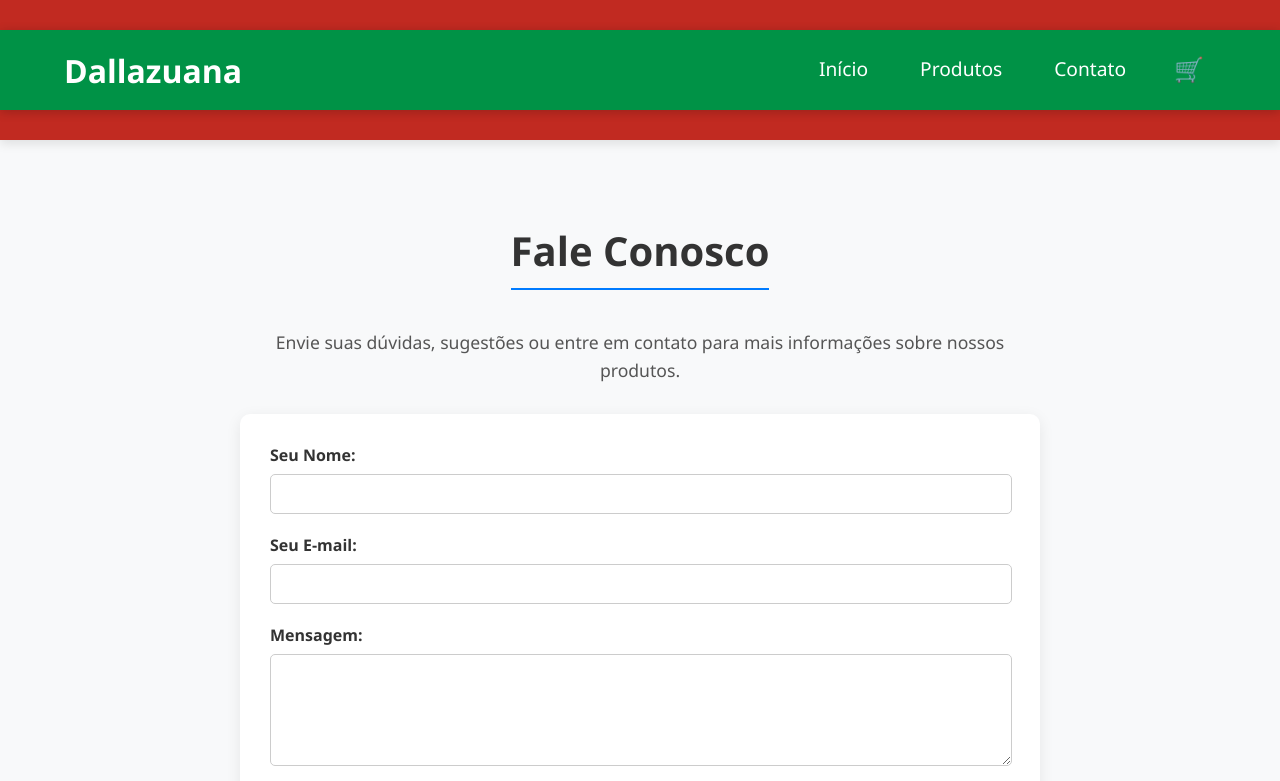
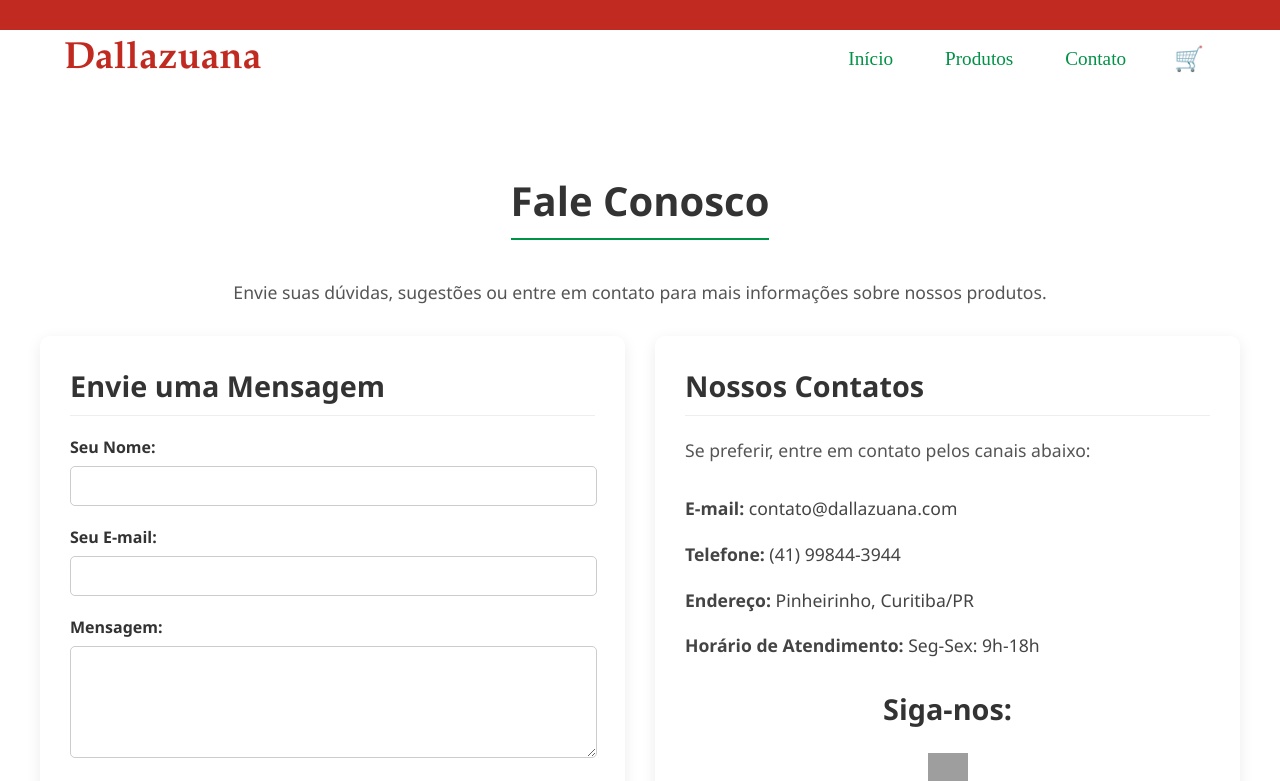
Before and after one commit to AngelloEvan/dallazuana, a React (Create React App) app: page /contato in a window 1280 px wide. Shown: the top 781 px of the page. Built offline with nearby package versions, Linux system fonts and the light colour scheme; grey boxes are pictures that could not be loaded.

Commit message:
atualizações de design e implementação de formulario da pagina de contato

```diff
--- a/src/App.css
+++ b/src/App.css
@@ -3,7 +3,7 @@ body {
   font-family: 'Segoe UI', Tahoma, Geneva, Verdana, sans-serif;
   -webkit-font-smoothing: antialiased;
   -moz-osx-font-smoothing: grayscale;
-  background-color: #f8f9fa; /* Um fundo levemente cinza */
+  background-color: #fff; /* Um fundo levemente cinza */
 }
 
 .App {
@@ -15,7 +15,7 @@ body {
 
 .navbar-wrapper {
   background-color: #C12A21; /* Cor vermelha para o quadrado/fundo */
-  padding: 30px 0; /* Espaçamento interno para a borda vermelha */
+  padding: 15px 0; /* Espaçamento interno para a borda vermelha */
   box-shadow: 0 4px 10px rgba(0, 0, 0, 0.1); /* Sombra para destacar */
   position: sticky; /* Mantém o wrapper fixo no topo junto com a Navbar */
   top: 0;
--- a/src/App.js
+++ b/src/App.js
@@ -14,9 +14,9 @@ function App() {
     <Router>
       <OrderProvider>
         <div className="App">
-          <div className="navbar-wrapper">
+          <div className="navbar-wrapper"></div>
             <Navbar />
-          </div>
+
           <main>
             <Routes>
               <Route path="/" element={<HomePage />} />
--- a/src/components/Carousel/Carousel.css
+++ b/src/components/Carousel/Carousel.css
@@ -44,7 +44,7 @@
   left: 20px; /* Distância da parte esquerda do slide */
   color: #fff; /* Cor do texto branca */
   text-align: left; /* Alinha o texto à esquerda */
-  background: rgba(0, 0, 0, 0.6); /* Fundo semi-transparente escuro para legibilidade */
+  /*background: rgba(0, 0, 0, 0.6); /* Fundo semi-transparente escuro para legibilidade */
   padding: 10px 18px; /* Preenchimento interno */
   border-radius: 5px; /* Cantos arredondados */
   max-width: 70%; /* Limita a largura do conteúdo para não transbordar */
@@ -64,11 +64,7 @@
 /* --- ESTILOS PARA AS SETAS DE NAVEGAÇÃO DO REACT-SLICK (prev/next) --- */
 
 /* Cor e tamanho das setas */
-.slick-prev:before,
-.slick-next:before {
-  color: #007bff; /* <<< ADICIONADO: Cor azul vibrante para as setas */
-  font-size: 30px; /* <<< ADICIONADO: Tamanho maior para as setas */
-}
+
 
 /* Posição das setas para ficarem nas laterais do carrossel */
 .slick-prev {
--- a/src/components/Navbar/Navbar.css
+++ b/src/components/Navbar/Navbar.css
@@ -1,7 +1,8 @@
 /* Estilos gerais da Navbar */
 .navbar {
-  background-color: #009246; /* Cor de fundo escura, como um cinza chumbo */
-  height: 80px; /* Altura da barra de navegação */
+  font-family: ui-serif;
+  background-color: #fff; /* Cor de fundo escura, como um cinza chumbo */
+  height: 60px; /* Altura da barra de navegação */
   display: flex; /* Usa flexbox para alinhar conteúdo */
   justify-content: center; /* Centraliza o conteúdo horizontalmente */
   align-items: center; /* Centraliza o conteúdo verticalmente */
@@ -9,7 +10,7 @@
   position: sticky; /* Faz a navbar ficar fixa no topo ao rolar */
   top: 0; /* Fixa no topo da tela */
   z-index: 999; /* Garante que ela fique acima de outros elementos na página */
-  box-shadow: 0 2px 10px rgba(0, 0, 0, 0.2); /* Sombra suave para destacar */
+  /*box-shadow: 0 2px 10px rgba(0, 0, 0, 0.2); /* Sombra suave para destacar */
 }
 
 /* Contêiner interno para limitar a largura do conteúdo e alinhar */
@@ -25,14 +26,16 @@
 
 /* Estilos para o logo */
 .navbar-logo {
-  color: #fff; /* Cor do texto do logo branca */
+  color: #C12A21; /* Cor do texto do logo branca */
   /* margin-left: 20px; */ /* Pode ser removido, o padding do container já ajuda */
   cursor: pointer; /* Indica que é clicável */
   text-decoration: none; /* Remove sublinhado */
-  font-size: 2rem; /* Tamanho do logo */
+  font-size: 1cm; /* Tamanho do logo */
   display: flex;
   align-items: center;
   font-weight: bold; /* Texto em negrito */
+  font-family: "Garamond", Times, serif;
+
 }
 
 /* Estilos para o menu de navegação (itens de lista) - VERSÃO DESKTOP */
@@ -56,7 +59,7 @@
 
 /* Estilos para os links de navegação (a) */
 .nav-links {
-  color: #fff; /* Cor do texto dos links branca */
+  color: #009246; /* Cor do texto dos links branca */
   text-decoration: none; /* Remove sublinhado */
   padding: 8px 16px; /* Preenchimento interno */
   height: 100%; /* Faz o link ocupar toda a altura do nav-item */
@@ -68,7 +71,6 @@
 
 /* Efeito de hover nos links de navegação */
 .nav-links:hover {
-  border-bottom: 3px solid #007bff; /* Borda inferior azul no hover para desktop */
   color: #C12A21; /* Mudar cor do texto para vermelho no hover */
 }
 
--- a/src/components/ProductCard/ProductCard.css
+++ b/src/components/ProductCard/ProductCard.css
@@ -8,7 +8,7 @@
   display: flex; /* Para flexbox interno se necessário */
   flex-direction: column; /* Conteúdo em coluna */
   height: 100%; /* Garante que todos os cards tenham a mesma altura na grade */
-  box-shadow: 0 1px 2px #C12A21;
+  /*box-shadow: 0 1px 2px #C12A21;*/
 
   text-decoration: none; /* Remove o sublinhado do link */
   color: inherit; /* Garante que a cor do texto seja herdada ou definida por outras regras */
@@ -62,10 +62,10 @@
 }
 
 .product-card-price {
-  font-size: 1.1em;
   color: #C12A21; /* Cor destacada para o preço */
   margin-bottom: 15px;
   font-weight: bold;
+  font-family: Arial Narrow, sans-serif;
 }
 
 .product-card-button {
--- a/src/pages/ContactPage/ContactPage.css
+++ b/src/pages/ContactPage/ContactPage.css
@@ -1,7 +1,7 @@
 .contact-page-container {
   padding: 40px 20px;
   text-align: center;
-  max-width: 800px;
+  max-width: 1200px; /* Aumenta a largura máxima para acomodar duas colunas */
   margin: 0 auto;
 }
 
@@ -9,7 +9,7 @@
   font-size: 2.5em;
   color: #333;
   margin-bottom: 20px;
-  border-bottom: 2px solid #007bff;
+  border-bottom: 2px solid #009246;
   display: inline-block;
   padding-bottom: 10px;
 }
@@ -21,12 +21,39 @@
   line-height: 1.6;
 }
 
-.contact-form {
+/* Layout de duas colunas para o conteúdo de contato */
+.contact-content {
+  display: flex;
+  flex-wrap: wrap; /* Permite quebrar linha em mobile */
+  gap: 30px; /* Espaço entre as colunas */
+  justify-content: center; /* Centraliza as colunas */
+  margin-top: 20px;
+}
+
+.contact-form-section,
+.contact-info-section {
+  flex: 1; /* Faz as seções ocuparem o espaço disponível */
+  min-width: 300px; /* Largura mínima para cada seção */
   background-color: #fff;
   padding: 30px;
   border-radius: 10px;
   box-shadow: 0 4px 15px rgba(0, 0, 0, 0.08);
-  text-align: left;
+  text-align: left; /* Conteúdo dentro da seção alinhado à esquerda */
+}
+
+.contact-form-section h3,
+.contact-info-section h3 {
+  font-size: 1.8em;
+  color: #333;
+  margin-top: 0;
+  margin-bottom: 20px;
+  border-bottom: 1px solid #eee; /* Linha sutil para subtítulos */
+  padding-bottom: 10px;
+}
+
+/* Estilos do formulário (mantidos do anterior) */
+.contact-form {
+  margin-top: 20px;
 }
 
 .form-group {
@@ -43,7 +70,7 @@
 .form-group input[type="text"],
 .form-group input[type="email"],
 .form-group textarea {
-  width: calc(100% - 20px); /* 100% menos o padding */
+  width: calc(100% - 20px);
   padding: 10px;
   border: 1px solid #ccc;
   border-radius: 5px;
@@ -51,11 +78,11 @@
 }
 
 .form-group textarea {
-  resize: vertical; /* Permite redimensionar verticalmente */
+  resize: vertical;
 }
 
 .submit-button {
-  background-color: #009246;
+  background-color: #218838;
   color: white;
   border: none;
   border-radius: 5px;
@@ -69,3 +96,70 @@
 .submit-button:hover {
   background-color: #28a745;
 }
+
+/* Estilos para informações de contato */
+.contact-details p {
+  margin-bottom: 10px;
+  color: #444;
+}
+
+/* Estilos para redes sociais */
+.social-media-links {
+  margin-top: 30px;
+  text-align: center;
+}
+
+.social-media-links h3 {
+  border-bottom: none; /* Remove borda inferior para este h3 */
+  margin-bottom: 15px;
+}
+
+.social-icon {
+  display: inline-block;
+  margin: 0 10px;
+  transition: transform 0.2s ease;
+}
+
+.social-icon img {
+  width: 40px; /* Tamanho dos ícones */
+  height: 40px;
+  filter: grayscale(100%); /* Ícones cinzas por padrão */
+  transition: filter 0.2s ease;
+}
+
+.social-icon:hover {
+  transform: translateY(-3px); /* Efeito de levantar no hover */
+}
+
+.social-icon.facebook img { filter: grayscale(0%); /* Remove filtro ao colorir */ }
+.social-icon.instagram img { filter: grayscale(0%); }
+
+
+/* --- Responsividade --- */
+@media (max-width: 768px) {
+  .contact-page-container {
+    padding: 20px 15px;
+  }
+  .contact-content {
+    flex-direction: column; /* Empilha as seções em mobile */
+    gap: 20px;
+  }
+  .contact-form-section,
+  .contact-info-section {
+    padding: 20px;
+    min-width: unset; /* Remove largura mínima */
+  }
+  .contact-form-section h3,
+  .contact-info-section h3 {
+    font-size: 1.5em;
+  }
+}
+
+@media (max-width: 480px) {
+  .contact-form input[type="text"],
+  .contact-form input[type="email"],
+  .contact-form textarea {
+    width: 100%; /* Ocupa 100% da largura em telas muito pequenas */
+    padding: 8px 0;
+  }
+}
--- a/src/pages/ContactPage/ContactPage.js
+++ b/src/pages/ContactPage/ContactPage.js
@@ -6,7 +6,16 @@ const ContactPage = () => {
     <div className="contact-page-container">
       <h2>Fale Conosco</h2>
       <p>Envie suas dúvidas, sugestões ou entre em contato para mais informações sobre nossos produtos.</p>
-      <form className="contact-form">
+
+      <div className="contact-content">
+        {/* Formulário de Contato */}
+        <div className="contact-form-section">
+          <h3>Envie uma Mensagem</h3>
+          {/* AS MUDANÇAS SÃO AQUI, NA TAG FORM */}
+          <form className="contact-form" name="contact" method="POST" data-netlify="true">
+            {/* CAMPO ESCONDIDO NECESSÁRIO PARA O NETLIFY FORMS */}
+            <input type="hidden" name="form-name" value="contact" />
+
             <div className="form-group">
               <label htmlFor="name">Seu Nome:</label>
               <input type="text" id="name" name="name" required />
@@ -22,6 +31,29 @@ const ContactPage = () => {
             <button type="submit" className="submit-button">Enviar Mensagem</button>
           </form>
         </div>
+
+        {/* Informações de Contato Adicionais */}
+        <div className="contact-info-section">
+          <h3>Nossos Contatos</h3>
+          <p>Se preferir, entre em contato pelos canais abaixo:</p>
+          <div className="contact-details">
+            <p><strong>E-mail:</strong> contato@dallazuana.com</p>
+            <p><strong>Telefone:</strong> (41) 99844-3944</p>
+            <p><strong>Endereço:</strong> Pinheirinho, Curitiba/PR</p>
+            <p><strong>Horário de Atendimento:</strong> Seg-Sex: 9h-18h</p>
+          </div>
+
+          {/* Ícones de Redes Sociais */}
+          <div className="social-media-links">
+            <h3>Siga-nos:</h3>
+            <a href="https://instagram.com/donaempadinha_" target="_blank" rel="noopener noreferrer" className="social-icon instagram">
+              <img src="https://img.icons8.com/ios-filled/50/007bff/instagram-new.png" alt="Instagram" />
+            </a>
+            {/* Adicione mais ícones conforme necessário */}
+          </div>
+        </div>
+      </div>
+    </div>
   );
 };
 
--- a/src/pages/HomePage/HomePage.css
+++ b/src/pages/HomePage/HomePage.css
@@ -68,6 +68,7 @@
   padding: 20px;
   max-width: 1200px; /* Largura máxima para o grid */
   margin: 0 auto; /* Centraliza o grid */
+  font-family: ui-serif;
 }
 /* Responsividade para o grid de produtos */
 @media (max-width: 992px) { /* Ajuste para tablets e telas médias */
```
Lines whose indentation alone changed are shown as unchanged.
